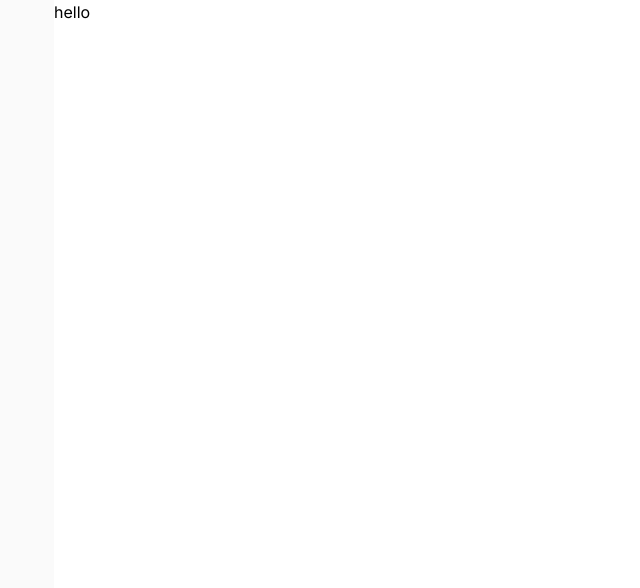
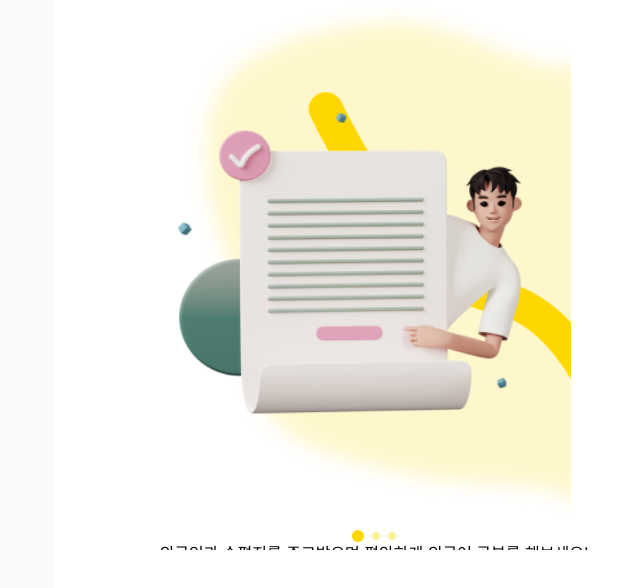
Before and after one commit to EPSON-lettering/lettering-web-app, a Next.js app: page /main in a window 1280 px wide. Shown: the top 588 px of the page, without its empty margins (266-906 px from the left). Built offline with nearby package versions, Linux system fonts and the light colour scheme.

Commit message:
wip: working on-boarding page

```diff
--- a/src/app/main/page.tsx
+++ b/src/app/main/page.tsx
@@ -1,4 +1,5 @@
 import { Metadata } from "next";
+import OnBoarding from "@/components/OnBoarding";
 
 export const metadata: Metadata = {
 	title: "Lettering | Home",
@@ -8,8 +9,8 @@ export const metadata: Metadata = {
 
 export default async function MainPage() {
 	return (
-			<div>
-				hello
-			</div>
+		<div className="relative">
+			<OnBoarding />
+		</div>
 	);
 }
--- /dev/null
+++ b/src/components/OnBoarding/OnBoardingAnnouncement.tsx
@@ -0,0 +1,18 @@
+import React from 'react';
+import Typo from "@/components/common/Typo";
+
+interface ComponentProps {
+	element: React.Component,
+	desc: string
+}
+
+const OnBoardingAnnouncement: React.FC<ComponentProps> = ({ element, desc }) => {
+	return (
+			<section className="w-full h-full col-center">
+				{element}
+				<Typo className="absolute bottom-[-15px]">{desc}</Typo>
+			</section>
+	);
+};
+
+export default OnBoardingAnnouncement;
--- /dev/null
+++ b/src/components/OnBoarding/index.tsx
@@ -0,0 +1,51 @@
+'use client';
+
+import React from 'react';
+import { Swiper, SwiperSlide } from 'swiper/react';
+import { Pagination } from 'swiper/modules';
+import Image from 'next/image';
+
+import OnBoardingAnnouncement from './OnBoardingAnnouncement';
+import onboardParagraphs from "@/components/OnBoarding/paragraph";
+
+import 'swiper/css';
+import 'swiper/css/pagination';
+import '@/styles/override-pagination.css';
+
+const pagination = {
+	clickable: true,
+	renderBullet: function (index, className) {
+		return '<span class="' + className + '"></span>';
+	},
+};
+
+const OnBoarding = () => {
+	return (
+			<Swiper
+					slidesPerView={1}
+					pagination={pagination}
+					modules={[Pagination]}
+			>
+				<SwiperSlide>
+					<OnBoardingAnnouncement
+							element={<img src="/image/onboard-1.png" className="w-[393px] h-[550px]" alt="onboarding" />}
+							desc={onboardParagraphs.first}
+					/>
+				</SwiperSlide>
+				<SwiperSlide>
+					<OnBoardingAnnouncement
+							element={<img src="/image/onboard-2.png" className="w-[393px] h-[550px]" alt="onboarding" />}
+							desc={onboardParagraphs.second}
+					/>
+				</SwiperSlide>
+				<SwiperSlide>
+					<OnBoardingAnnouncement
+							element={<img src="/image/onboard-3.png" className="w-[393px] h-[550px]" alt="onboarding" />}
+							desc={onboardParagraphs.third}
+					/>
+				</SwiperSlide>
+			</Swiper>
+	);
+};
+
+export default OnBoarding;
--- /dev/null
+++ b/src/components/OnBoarding/paragraph.ts
@@ -0,0 +1,7 @@
+const onboardParagraphs = {
+	first: '외국인과 손편지를 주고받으며 편안하게 외국어 공부를 해보세요!',
+	second: '5초면 나와 같은 관심사를 가진 외국인과 자동으로 매칭이 완료되어요!',
+	third: '매번 제공되는 새로운 질문과 함께 주제 고민 없이 손편지를 주고 받아 보세요!',
+}
+
+export default onboardParagraphs;
```
